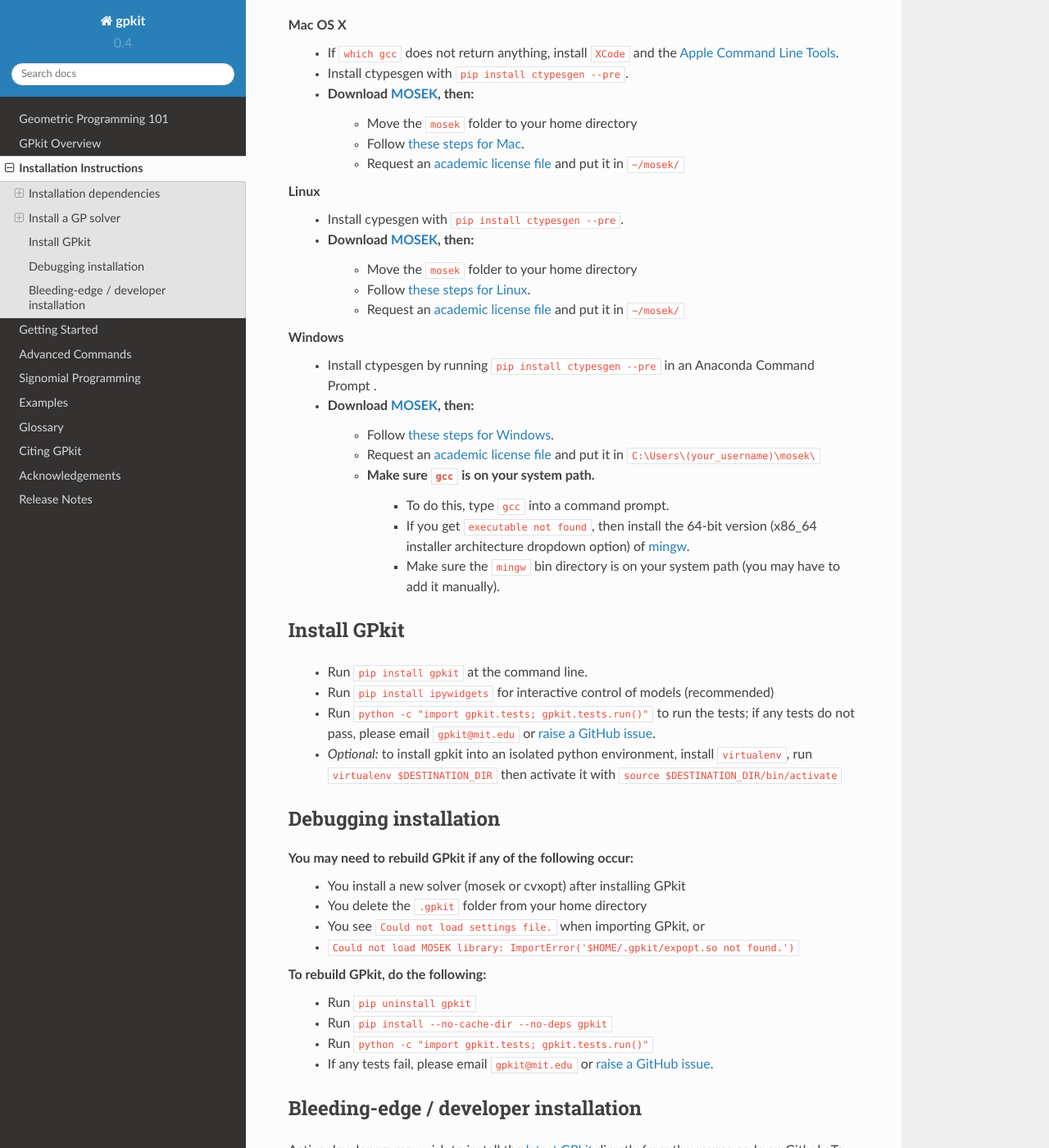
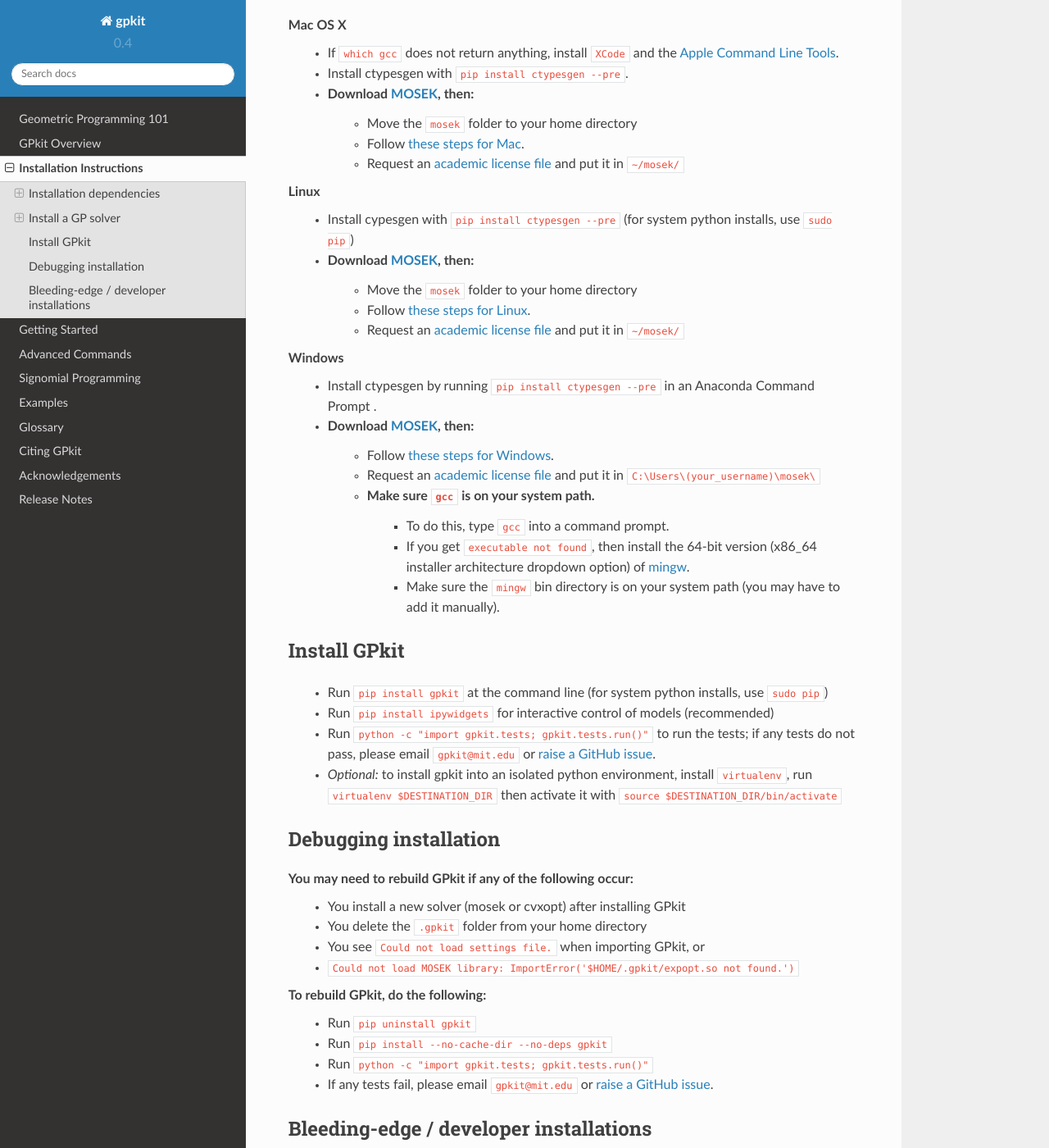
Before and after one commit to convexengineering/gpkit, a Sphinx documentation site: the page built from docs/source/installation.rst, in a window 1280 px wide and 1400 px high, scrolled down 2020 px. Shown: the whole window at 82% size. Built offline with Sphinx 7.4.7 and the Read the Docs theme 2.0.0, drawn with Linux system fonts in a browser that asks for light colours; some of the changed text lies outside the part shown.

Commit message:
closes #777

```diff
--- a/docs/source/installation.rst
+++ b/docs/source/installation.rst
@@ -44,7 +44,7 @@ Mac OS X
 Linux
     Use your package manager to install ``numpy`` and ``scipy``
         Ubuntu: ``sudo apt-get install python-numpy python-scipy``
-    Run ``pip install pint``
+    Run ``pip install pint`` (for system python installs, use ``sudo pip``)
 
 Windows
     Do nothing at this step; Anaconda already has the needed packages.
@@ -66,7 +66,7 @@ Mac OSX
 
 Linux
     Run ``sudo apt-get install libblas-dev liblapack-dev`` or otherwise install those libraries
-    Run ``pip install cvxopt``
+    Run ``pip install cvxopt`` (for system python installs, use ``sudo pip``)
 
     If experiencing issues with wheel in Ubuntu 16.04, try the `official installer. <http://cvxopt.org/install/index.html>`_
 
@@ -90,7 +90,7 @@ Mac OS X
       - Request an `academic license file <http://license.mosek.com/academic>`_ and put it in ``~/mosek/``
 
 Linux
-  - Install cypesgen with ``pip install ctypesgen --pre``.
+  - Install cypesgen with ``pip install ctypesgen --pre`` (for system python installs, use ``sudo pip``)
   - Download `MOSEK <http://mosek.com/resources/downloads>`_, then:
       - Move the ``mosek`` folder to your home directory
       - Follow `these steps for Linux <http://docs.mosek.com/7.0/toolsinstall/Linux_UNIX_installation_instructions.html>`_.
@@ -109,7 +109,7 @@ Windows
 
 Install GPkit
 =============
-  - Run ``pip install gpkit`` at the command line.
+  - Run ``pip install gpkit`` at the command line (for system python installs, use ``sudo pip``)
   - Run ``pip install ipywidgets`` for interactive control of models (recommended)
   - Run ``python -c "import gpkit.tests; gpkit.tests.run()"`` to run the tests; if any tests do not pass, please email ``gpkit@mit.edu`` or `raise a GitHub issue <http://github.com/hoburg/gpkit/issues/new>`_.
   - *Optional:* to install gpkit into an isolated python environment, install ``virtualenv``, run ``virtualenv $DESTINATION_DIR`` then activate it with ``source $DESTINATION_DIR/bin/activate``
@@ -130,8 +130,8 @@ To rebuild GPkit, do the following:
   - If any tests fail, please email ``gpkit@mit.edu`` or `raise a GitHub issue <http://github.com/hoburg/gpkit/issues/new>`_.
 
 
-Bleeding-edge / developer installation
-======================================
+Bleeding-edge / developer installations
+=======================================
 
 Active developers may wish to install the `latest GPkit <http://github.com/hoburg/gpkit>`_ directly from the source code on Github. To do so,
 
```
